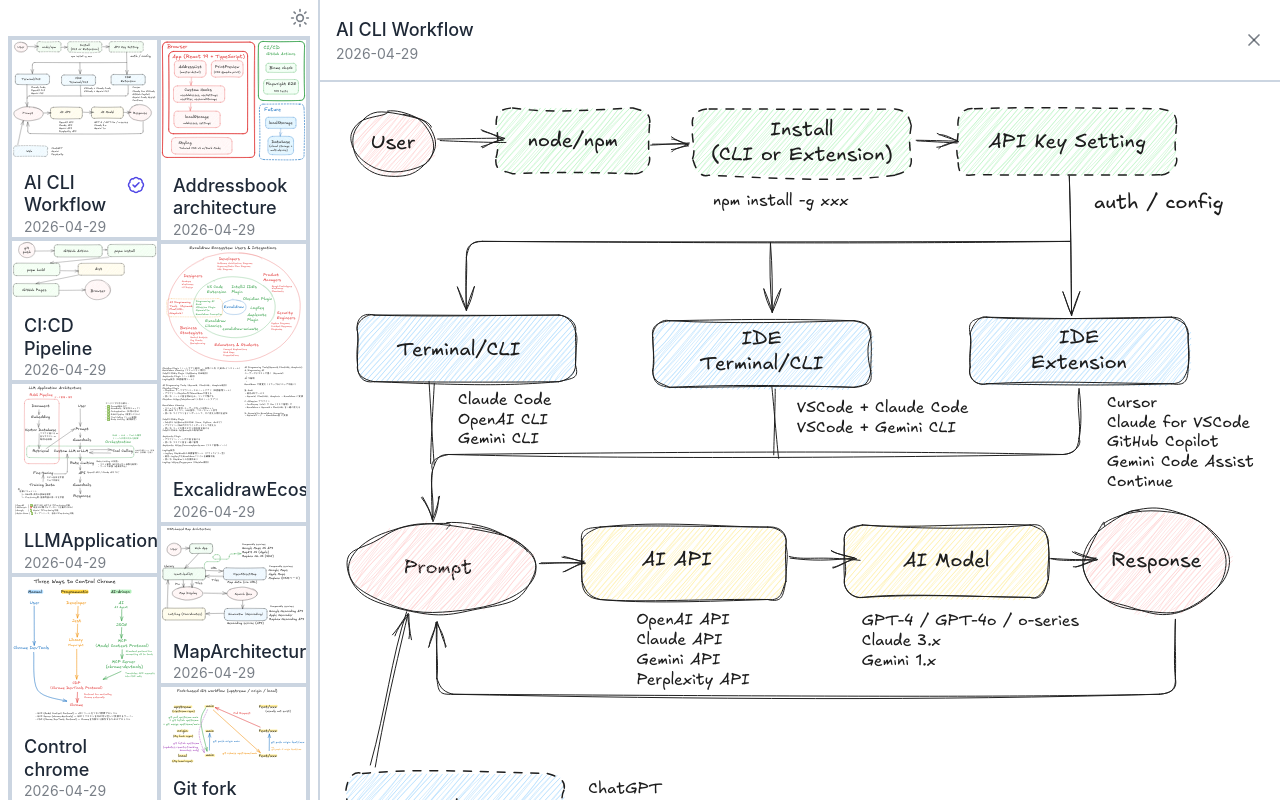
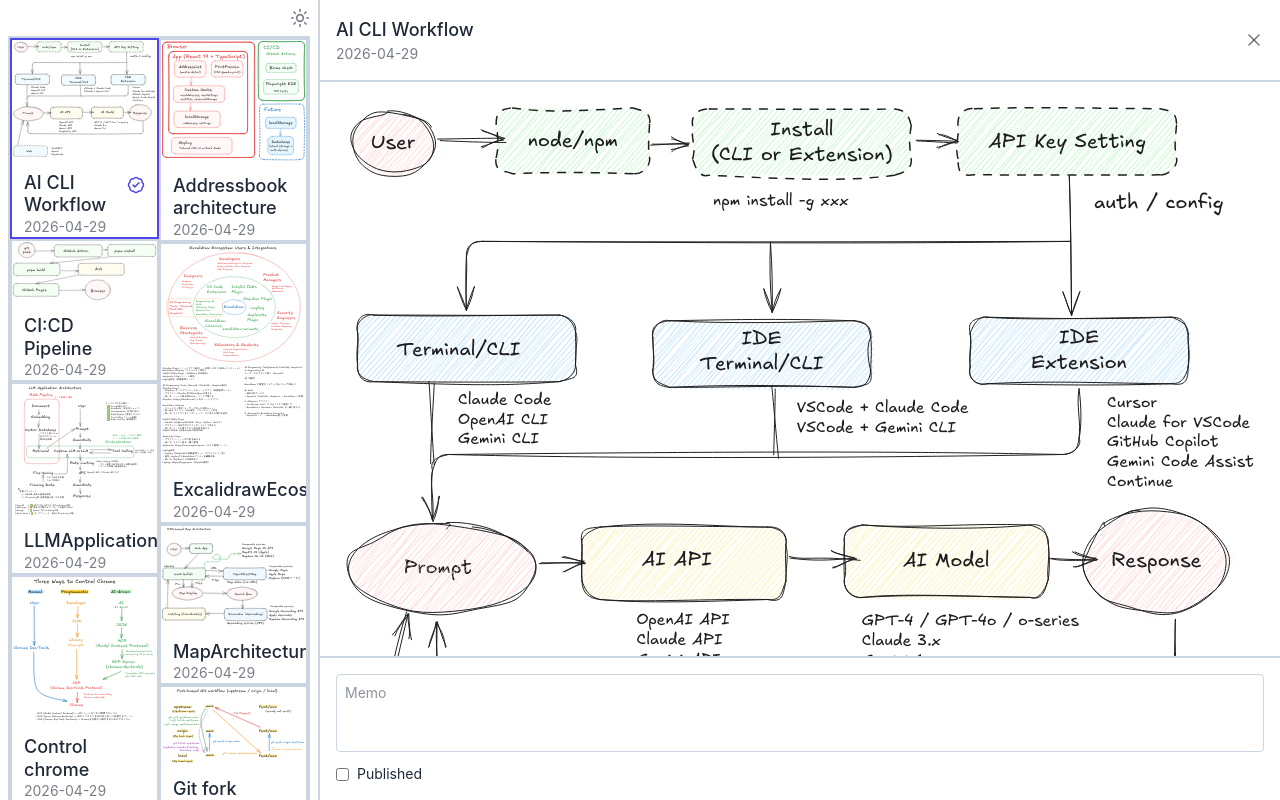
Before and after one commit to kkoisland/diagram-notes, a React (Vite) app: page / in a window 1280 px wide. Both pictures are taken after a click on the button 225 px from the left and 222 px from the top of the page. Built offline with nearby package versions, Linux system fonts and the light colour scheme.

Commit message:
feat: highlight and auto-scroll selected card, add memo UI, update README

```diff
--- a/src/App.tsx
+++ b/src/App.tsx
@@ -62,6 +62,7 @@ function App() {
 									key={diagram.filename}
 									diagram={diagram}
 									onClick={setSelectedDiagram}
+									isSelected={diagram.filename === selectedDiagram?.filename}
 								/>
 							))}
 						</Masonry>
--- a/src/DetailView.tsx
+++ b/src/DetailView.tsx
@@ -34,6 +34,17 @@ const DetailView = ({ diagram, onClose }: Props) => {
 					className="w-full bg-white"
 				/>
 			</div>
+			<div className="border-t-2 border-[var(--border)] p-4 flex flex-col gap-3">
+				<textarea
+					placeholder="Memo"
+					rows={3}
+					className="w-full text-sm bg-[var(--background)] text-[var(--foreground)] border border-[var(--border)] rounded p-2 resize-none focus:outline-none focus:border-[var(--accent)]"
+				/>
+				<label className="flex items-center gap-2 text-sm text-[var(--foreground)] cursor-pointer">
+					<input type="checkbox" className="accent-[var(--accent)]" />
+					Published
+				</label>
+			</div>
 		</div>
 	);
 };
--- a/src/DiagramCard.tsx
+++ b/src/DiagramCard.tsx
@@ -1,14 +1,24 @@
+import { useEffect, useRef } from "react";
 import { BadgeCheck } from "lucide-react";
 import type { Diagram } from "./types";
 
 interface Props {
 	diagram: Diagram;
 	onClick: (diagram: Diagram) => void;
+	isSelected?: boolean;
 }
 
-const DiagramCard = ({ diagram, onClick }: Props) => {
+const DiagramCard = ({ diagram, onClick, isSelected }: Props) => {
+	const ref = useRef<HTMLDivElement>(null);
+
+	useEffect(() => {
+		if (isSelected && ref.current) {
+			ref.current.scrollIntoView({ behavior: "smooth", block: "nearest" });
+		}
+	}, [isSelected]);
+
 	return (
-		<div className="border-2 border-[var(--border)] overflow-hidden w-full">
+		<div ref={ref} className={`border-2 overflow-hidden w-full ${isSelected ? "border-[var(--accent)]" : "border-[var(--border)]"}`}>
 			<button
 				type="button"
 				className="cursor-pointer w-full"
--- a/src/types.ts
+++ b/src/types.ts
@@ -4,6 +4,8 @@ export interface Diagram {
 	path: string;
 	updatedAt: string;
 	published?: boolean;
+	categories?: string[];
+	hidden?: boolean;
 }
 
 export interface DiagramNote {
```
Also changed, not shown: 1 other file (tests, documents, lock files or other folders).
